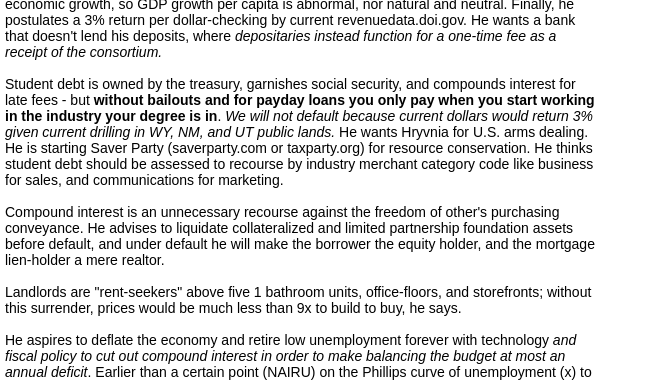
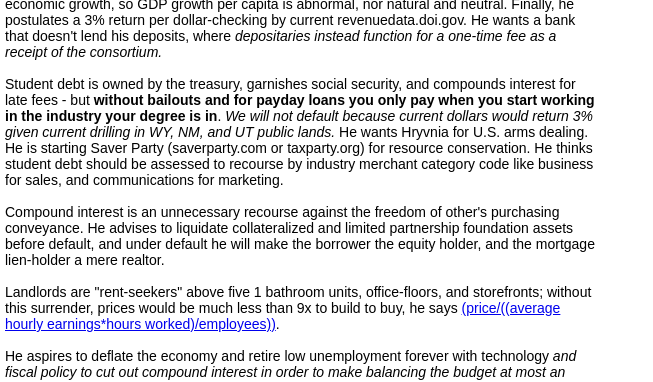
Before and after one commit to NickCarducci/TruncatedWholesaleTax, a React (Create React App) app: page / in a window 1280 px wide. Shown: the part 1126-1508 px from the top of the page, without its empty margins (0-653 px from the left). Built offline with nearby package versions, Linux system fonts and the light colour scheme; a web font is replaced by a local one.

Commit message:
Update App.js

```diff
--- a/src/App.js
+++ b/src/App.js
@@ -264,7 +264,11 @@ class App extends React.Component {
             <br />
             Landlords are "rent-seekers" above five 1 bathroom units,
             office-floors, and storefronts; without this surrender, prices would
-            be much less than 9x to build to buy, he says.
+            be much less than 9x to build to buy, he says{space}
+            <a href="https://fred.stlouisfed.org/graph/?g=18ELw">
+              (price/((average hourly earnings*hours worked)/employees))
+            </a>
+            .
           </span>
           <br />
           <br />
```
